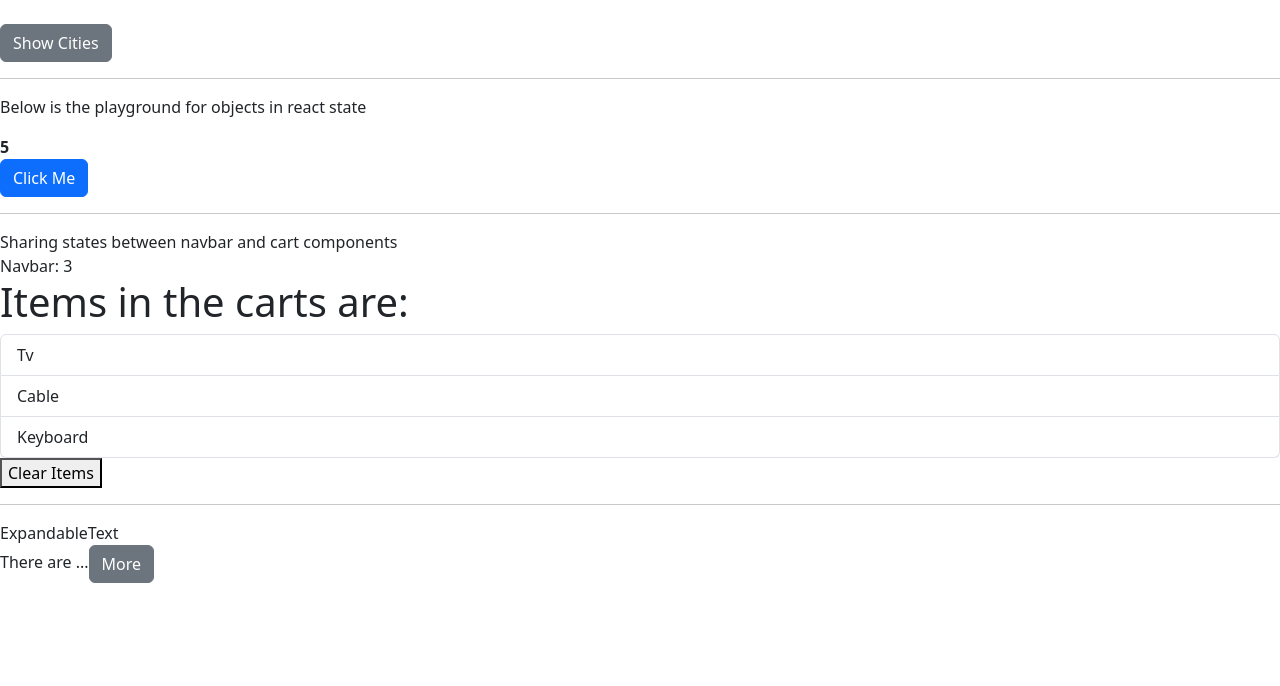
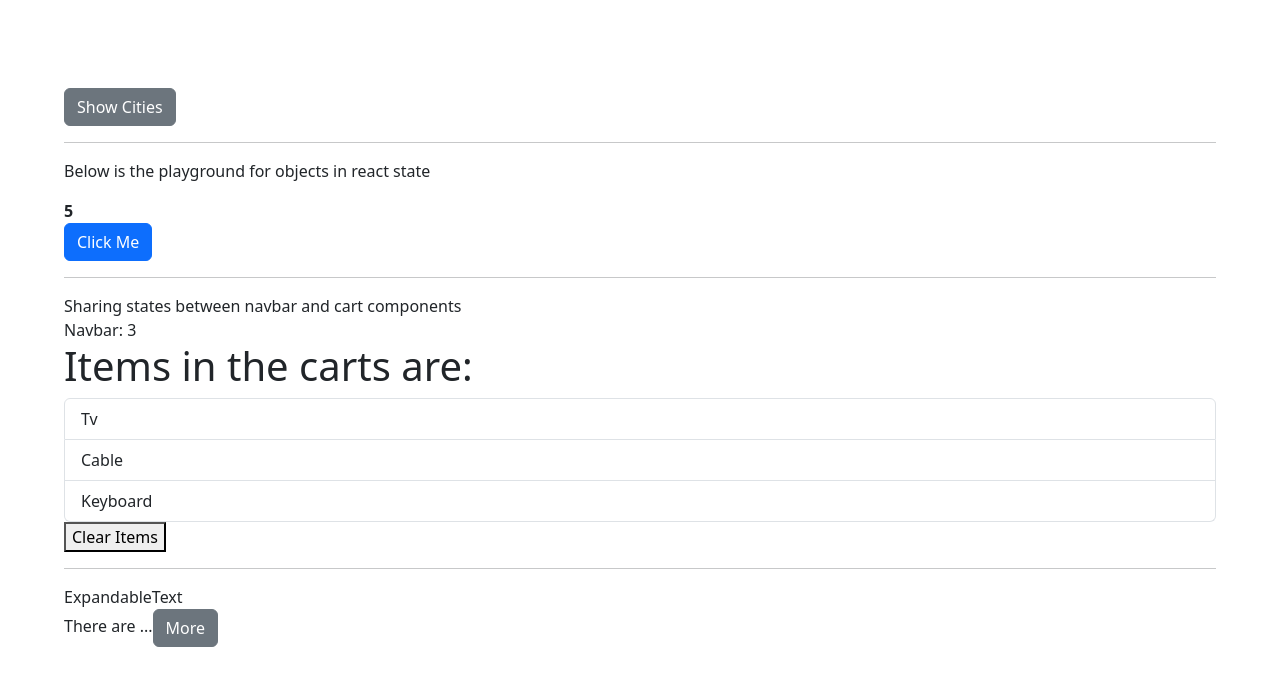
Before and after one commit to darsan012/reactWithTypescript, a React (Vite) app: page / in a window 1280 px wide. Shown: the top 686 px of the page. Built offline with nearby package versions, Linux system fonts and the light colour scheme.

Commit message:
added css on index

```diff
--- a/src/App.tsx
+++ b/src/App.tsx
@@ -1,5 +1,6 @@
 import { useState } from 'react';
 import './App.css';
+import './index.css';
 import Alert from './components/Alert';
 import Button from './components/Button';
 import { ListGroup } from './components/ListGroup';
--- a/src/index.css
+++ b/src/index.css
@@ -0,0 +1,3 @@
+body {
+  padding: 5%;
+}
```
